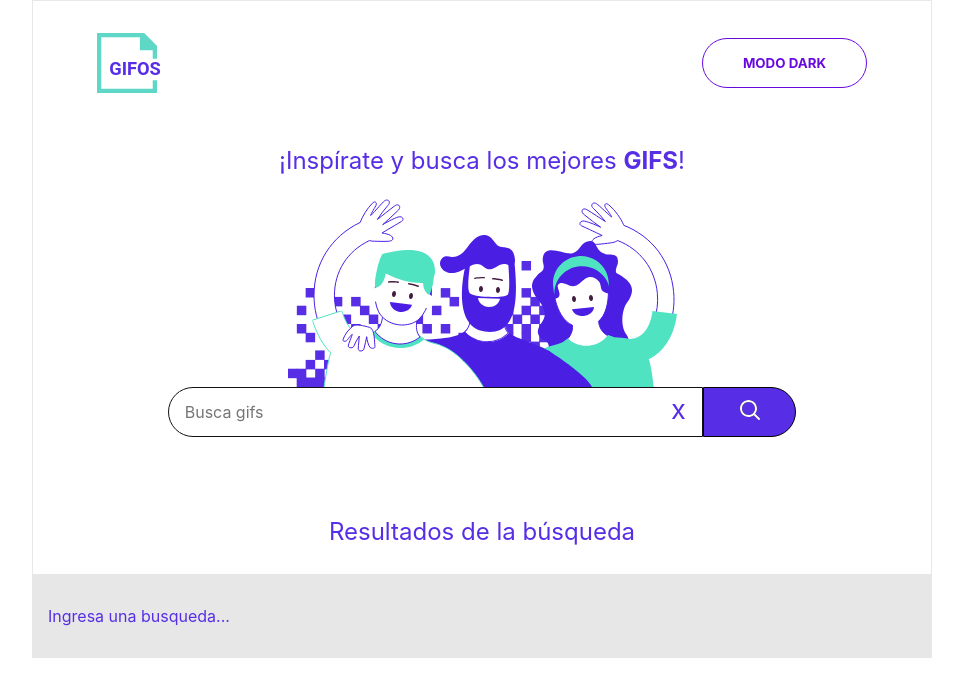
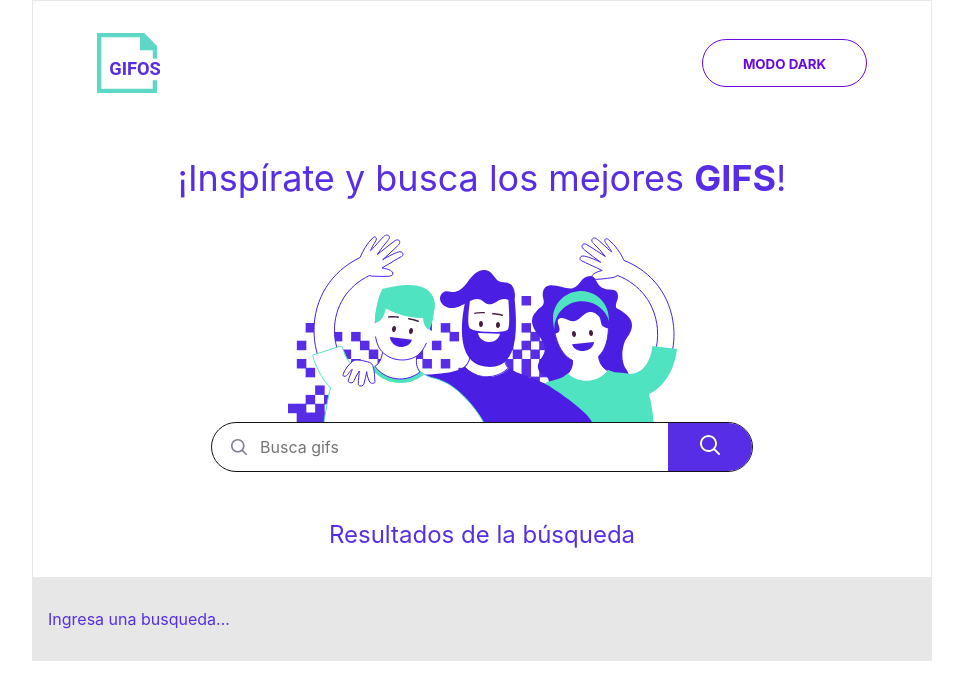
Before and after one commit to BrianBernal/gifos, a React (Create React App) app: page / in a window 1280 px wide. Shown: the top 700 px of the page, without its empty margins (158-1121 px from the left). Built offline with nearby package versions, Linux system fonts and the light colour scheme.

Commit message:
First styles version of auto complete.

```diff
--- a/src/App.css
+++ b/src/App.css
@@ -1,5 +1,5 @@
 * {
-  box-sizing: content-box;
+  box-sizing: border-box;
 }
 
 :root {
@@ -28,13 +28,18 @@ h3 {
   text-align: center;
 }
 
+h1 {
+  font-size: 36px;
+}
+
 button {
   background-color: #572ee5;
   color: #ffffff;
   border: #000000 1px solid;
   font-family: var(--font-family);
-  padding: 0.5rem 1rem;
+  padding: 1rem 2rem;
   border-radius: 10px;
+  height: 3rem;
 }
 
 button:hover {
@@ -51,10 +56,11 @@ button:active {
 
 input {
   border: 1px solid #121212;
-  border-radius: 61px;
+  border-radius: 30px;
   color: #000000;
   font-family: var(--font-family);
-  padding: 0.5rem 1rem;
+  padding: 0;
+  height: 3rem;
 }
 
 input::placeholder {
@@ -69,3 +75,21 @@ input::placeholder {
 .normal-weight {
   font-weight: normal;
 }
+
+/* show options */
+.hide-border {
+  border: none;
+}
+
+.hide-border:focus {
+  box-shadow: none;
+}
+
+.hide-background {
+  background-color: rgba(0, 0, 0, 0);
+}
+
+.display-none {
+  display: none;
+}
+/* end show options */
--- a/src/api/services.js
+++ b/src/api/services.js
@@ -1,7 +1,7 @@
 const API_KEY = "yb1xtDJxe0bCew97iXPlWvLBMxkM8UKb";
 const BASE_URL = "https://api.giphy.com/v1";
 
-const getUrl = (endpoint, params) => {
+function getUrl(endpoint, params) {
   let url = `${BASE_URL}/gifs/${endpoint}?api_key=${API_KEY}`;
   if (!params) return url;
   url += "&";
@@ -11,6 +11,11 @@ const getUrl = (endpoint, params) => {
   return url;
 };
 
-export const searchService = (params) => {
+export function searchService(params) {
   return getUrl("search", params);
 };
+
+export function autocompleteService(params) {
+  const defaultParams = { limit: 5 }
+  return getUrl("search/tags", { ...defaultParams, ...params })
+}
--- /dev/null
+++ b/src/components/autoCompleteOptions/AutoCompleteOptions.jsx
@@ -0,0 +1,34 @@
+// styles
+import "./auto-complete-options.css";
+
+function AutoCompleteOptions({ options = [], handlerSelectOption = () => { } }) {
+  const handleSelection = (option) => () => handlerSelectOption(option);
+
+  const handleEnterKey =
+    (option) =>
+      ({ key }) => {
+        if (key === "Enter") handlerSelectOption(option);
+      };
+
+  return (
+    <div className={`options-content${options.length ? "" : " display-none"}`}>
+      <hr className="divider" />
+      <ul className="options-list">
+        {options.map((option) => {
+          return (
+            <li
+              key={option}
+              className="options-list__item"
+              onClick={handleSelection(option)}
+              onKeyUp={handleEnterKey(option)}
+            >
+              <span>{option}</span>
+            </li>
+          );
+        })}
+      </ul>
+    </div>
+  );
+}
+
+export default AutoCompleteOptions;
--- /dev/null
+++ b/src/components/autoCompleteOptions/auto-complete-options.css
@@ -0,0 +1,40 @@
+.divider {
+  margin: 0 1rem;
+  color: #aaaaaa;
+  border-top: none;
+}
+
+.options-content {
+  position: absolute;
+  top: 3rem;
+  width: 100%;
+  border-radius: inherit;
+  border-top-left-radius: 0;
+  border-top-right-radius: 0;
+  box-shadow: 0 5px 7px #50e3c2;
+  border: 1px solid #121212;
+  border-top: none;
+}
+
+.options-list {
+  color: #817c92;
+  background-color: #ffffff;
+  outline: none;
+  display: flex;
+  flex-direction: column;
+  list-style: none;
+  padding: 0.5rem 0;
+  margin: 0;
+  border-radius: inherit;
+}
+
+.options-list__item {
+  padding: 0.5rem 0;
+  padding-left: 3rem;
+  background: url("../../images/icon-search.svg") no-repeat 1rem;
+  cursor: pointer;
+}
+
+.options-list__item:hover {
+  background-color: rgba(0, 0, 0, 0.1);
+}
--- a/src/components/header/header.css
+++ b/src/components/header/header.css
@@ -17,7 +17,6 @@
   color: #6809e1;
   border-color: #6809e1;
   font-weight: bold;
-  height: 2rem;
 }
 
 .dark-theme-button {
--- a/src/pages/Home.jsx
+++ b/src/pages/Home.jsx
@@ -9,33 +9,65 @@ import useFetch from "../hooks/useFetch";
 import "./home.css";
 
 // services
-import { searchService } from "../api/services";
+import { autocompleteService, searchService } from "../api/services";
 
 // components
 import Header from "../components/header/Header";
 import ImagesGrid from "../components/imagesGrid/ImagesGrid";
 import Loader from "../components/loader/Loader";
 import ErrorMessage from "../components/error/ErrorMessage";
+import AutoCompleteOptions from "../components/autoCompleteOptions/AutoCompleteOptions";
 
 function Home() {
   const classStringApp = useGetThemeClass("app");
   const { success, error, loading, fetchService } = useFetch();
+  const { success: successOptions, fetchService: fetchServiceOptions } =
+    useFetch();
   const [inputText, setInputText] = useState("");
   const [images, setImages] = useState([]);
+  const [searchOptions, setSearchOptions] = useState([]);
+  const [isFocusedInput, setIsFocusedInput] = useState(false);
   const params = { q: inputText, limit: 12 };
 
   useEffect(() => {
-    if (Array.isArray(success.res.data)) {
+    const { data } = success.res;
+    if (Array.isArray(data)) {
       setImages(
-        success.res.data.map((i) => ({
+        data.map((i) => ({
           url: i.images?.downsized?.url,
           title: i.title,
         }))
       );
     }
-  }, [success.res?.data]);
+  }, [success.res]);
 
-  const handleSearchGifs = () => fetchService(searchService(params));
+  useEffect(() => {
+    const { data } = successOptions.res;
+    if (Array.isArray(data)) {
+      setSearchOptions(data.map((o) => o.name));
+    }
+  }, [successOptions.res]);
+
+  const handleSearchGifts = () => fetchService(searchService(params));
+
+  const handleEnterKey = ({ key }) => {
+    if (key === "Enter") handleSearchGifts();
+  };
+
+  const handleSelectingOption = (option) => setInputText(option);
+
+  const handleInputChange = (e) => {
+    const value = e.target.value;
+    setInputText(value);
+    if (value.length % 2 === 0) {
+      fetchServiceOptions(autocompleteService({ q: value }));
+    }
+  };
+
+  const handleClearInputButton = () => {
+    setInputText("");
+    setSearchOptions([]);
+  };
 
   return (
     <div className={classStringApp}>
@@ -46,25 +78,43 @@ function Home() {
             ¡Inspírate y busca los mejores <b>GIFS</b>!
           </h1>
           <span className="bg-friends" />
-          <div className="form">
-            <div className="search-wrapper">
+          <div className="form-options-container">
+            <div
+              className={`form${
+                searchOptions.length > 0 ? " hide-bottom" : ""
+              }${isFocusedInput || searchOptions.length > 0 ? " shadow" : ""}`}
+            >
+              <label className="search-wrapper">
                 <input
                   required
                   value={inputText}
-                onChange={(e) => setInputText(e.target.value)}
+                  onChange={handleInputChange}
+                  onKeyUp={handleEnterKey}
                   type="text"
                   placeholder="Busca gifs"
-                className="search-input"
+                  className="search-input hide-border hide-background"
+                  onBlur={() => setIsFocusedInput(false)}
+                  onFocus={() => setIsFocusedInput(true)}
                 />
+                {inputText.length > 0 && (
                   <button
                     className="close-icon"
                     type="button"
-                onClick={() => setInputText("")}
+                    onClick={handleClearInputButton}
                   ></button>
-            </div>
-            <button className="search-button" onClick={handleSearchGifs}>
+                )}
+              </label>
+              <button
+                className="search-button hide-border"
+                onClick={handleSearchGifts}
+              >
                 <img src="images/icon-search-mod-noc.svg" alt="Search" />
               </button>
+            </div>
+            <AutoCompleteOptions
+              handlerSelectOption={handleSelectingOption}
+              options={searchOptions}
+            />
           </div>
           <h2 className="normal-weight results-title">
             Resultados de la búsqueda
--- a/src/pages/home.css
+++ b/src/pages/home.css
@@ -27,17 +27,50 @@
   background: url("../images/ilustra_header.svg") bottom center no-repeat;
 }
 
+.form-options-container {
+  border-radius: 30px;
+  max-width: 542px;
+  width: 90%;
+  margin: 0 auto;
+  background-color: #ffffff;
+  position: relative;
+}
+
 .form {
-  margin: 0 auto;
-  width: 70%;
   display: flex;
+  border: 1px solid #121212;
+  border-radius: inherit;
+}
+
+.form:hover {
+  box-shadow: 0 1px 7px #50e3c2;
+}
+
+.shadow {
+  box-shadow: 0 1px 7px #50e3c2;
+}
+
+.hide-bottom {
+  border-bottom-left-radius: 0;
+  border-bottom-right-radius: 0;
+  border-bottom: none;
 }
 
 .search-wrapper {
-  width: 90%;
+  width: 92%;
   display: flex;
   flex-direction: column;
   position: relative;
+}
+
+.search-wrapper::before {
+  content: "";
+  position: absolute;
+  left: 1.2rem;
+  top: 0;
+  bottom: 0;
+  width: 16px;
+  background: url("../images/icon-search.svg") center / contain no-repeat;
 }
 
 .close-icon {
@@ -48,6 +81,8 @@
   position: absolute;
   right: 0;
   bottom: 2px;
+  padding: 0.5rem;
+  margin-right: 5px;
 }
 .close-icon:after {
   content: "x";
@@ -62,25 +97,24 @@
 .search-input {
   border-top-right-radius: 0;
   border-bottom-right-radius: 0;
-  height: 2rem;
   font-size: 1rem;
+  padding-left: 3rem;
 }
 
 .search-input:focus {
-  box-shadow: 0 0 10px 2px #572ee5;
-  border: 2px solid #50e3c2;
+  /* box-shadow: 0 1px 7px #50e3c2; */
   outline: none;
 }
 
 .search-button {
-  border-radius: 0 61px 61px 0;
-  height: 2rem;
-  width: 10%;
+  border-radius: 0 30px 30px 0;
+  padding-top: 0.8rem;
+  /* width: 10%; */
   /* vertical-align: middle; */
   /* just for inline elements */
   /* see https://developer.mozilla.org/en-US/docs/Web/CSS/vertical-align */
 }
 
 .results-title {
-  margin-top: 5rem;
+  margin-top: 3rem;
 }
```
Also changed, not shown: src/images/icon-search.svg (added), 1 other file (tests, documents, lock files or other folders). Lines whose indentation alone changed are shown as unchanged.
